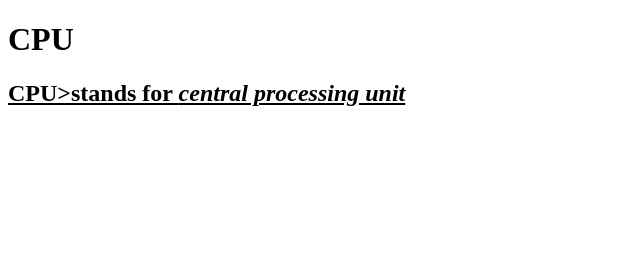
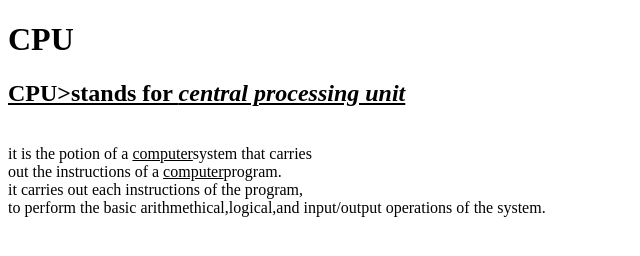
Before and after one commit to iamneo-production/aabeddecfebbefffbbbdcaededfbfebaeceaec, a website: page public/index.html in a window 1280 px wide. Shown: the whole page, without its empty margins (0-640 px from the left). Drawn offline with Linux system fonts and the light colour scheme.

Commit message:
Backup Commit

```diff
--- a/public/index.html
+++ b/public/index.html
@@ -9,6 +9,11 @@
 </head>
 <body>
     <h1>CPU</h1>
-    <h2><u> <b>CPU></b>stands for <i>central processing unit</i></u></h2>
+    <h2><u> <b>CPU></b>stands for <i>central processing unit</i></u></h2><br>
+    it is the potion of a <u>computer</u>system that carries<br>
+    out the instructions of a <u>computer</u>program.<br>
+    it carries out each instructions of the program,<br>
+    to perform the basic arithmethical,logical,and input/output operations of the system.<br>
+
 </body>
 </html>
```
